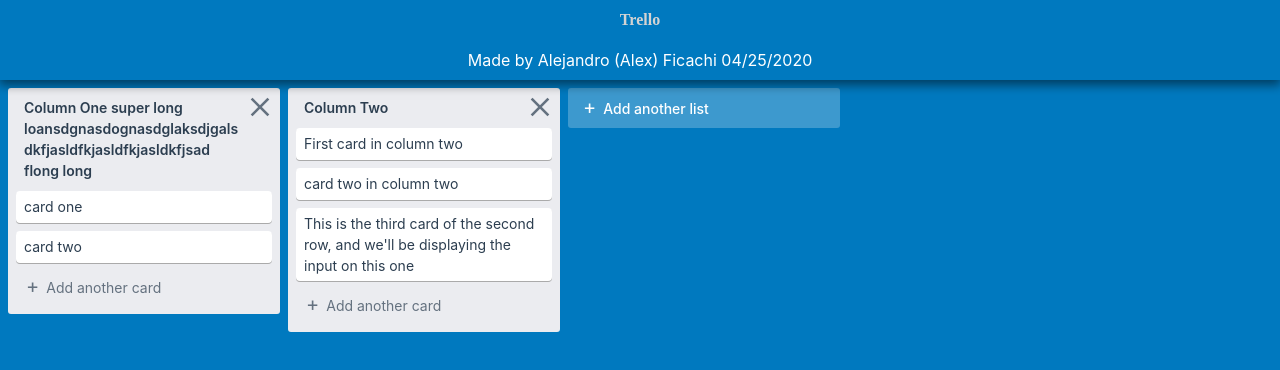
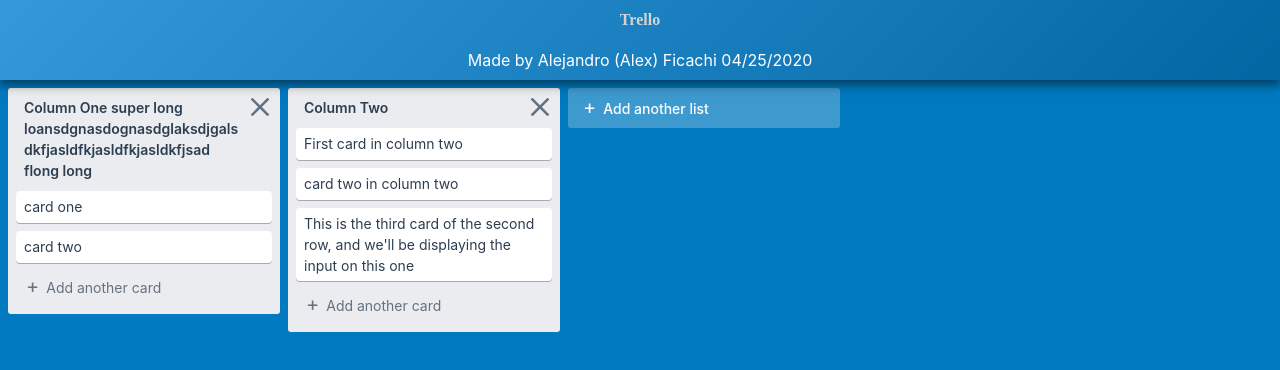
Before and after one commit to AlexFicachi/Trello, a React (Create React App) app: page / in a window 1280 px wide. Shown: the top 370 px of the page. Built offline with nearby package versions, Linux system fonts and the light colour scheme.

Commit message:
added color to header

```diff
--- a/src/App.js
+++ b/src/App.js
@@ -158,7 +158,6 @@
 
   return (
     <div className="App">
-      <Header/>
       <Context.Provider
         value={{
           state: state,
@@ -180,6 +179,7 @@
           }
         }}
       >
+        <Header/>
         <Board/>
       </Context.Provider>
     </div>
@@ -188,6 +188,7 @@
 
 const theme = {
   color: {
+      header: 'linear-gradient(-45deg, #0067A3,#3498db)',
       columnText: '#2c3e50', // midnight blue
       columnTextLight: '#7f8c8d', // gray
       addButton: '#27ae60', // green
--- a/src/components/Header.js
+++ b/src/components/Header.js
@@ -4,11 +4,11 @@
 
 export const Header = () => {
     const myContext = useContext(Context);
-    // const { header } = myContext.theme.color;
+    const { header } = myContext.theme.color;
     return (
         <Head
             myStyle={`
-                background: ${/*header*/null};
+                background: ${header};
             `}
         >
             <Logo>Trello</Logo>
```
